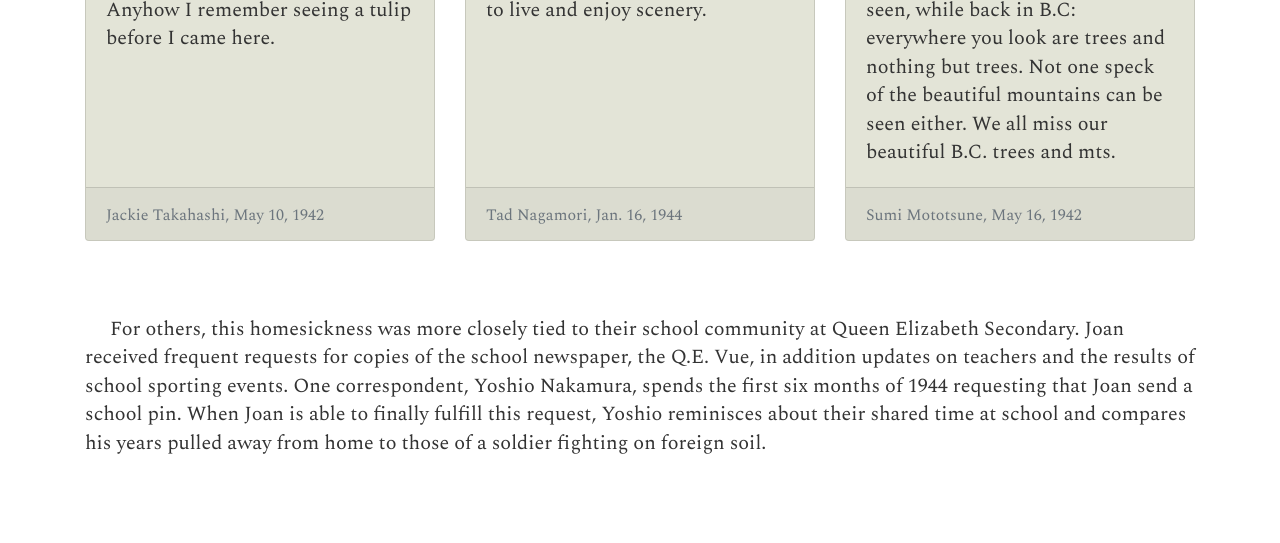
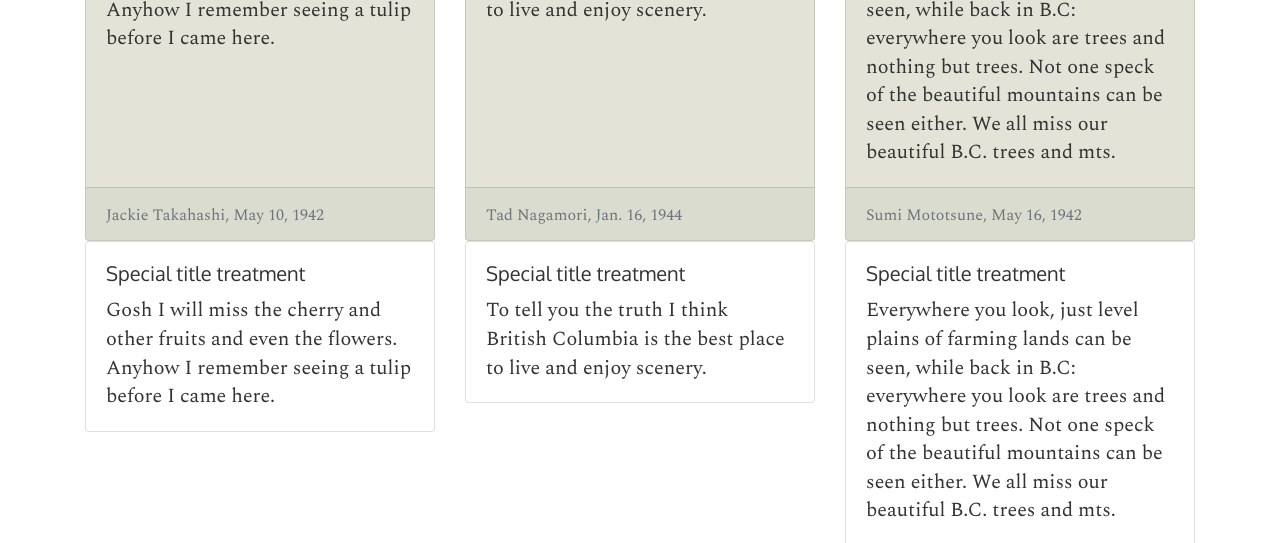
Before and after one commit to ubc-library-rbsc/gillis-2021, a Jekyll site: the page built from pages/homelife.md, in a window 1280 px wide and 900 px high, scrolled down 954 px, cut to the strip 0-543 px from the top of the window. Built offline with Jekyll 4.4.1, drawn with Linux system fonts in a browser that asks for light colours.

Commit message:
Update homelife.md

```diff
--- a/pages/homelife.md
+++ b/pages/homelife.md
@@ -52,6 +52,34 @@ permalink: /homelife.html
   </div>
 </div>
 
+<div class="row">
+  <div class="col-sm-4">
+    <div class="card">
+      <div class="card-body">
+        <h5 class="card-title">Special title treatment</h5>
+        <p class="card-text">Gosh I will miss the cherry and other fruits and even the flowers. 	Anyhow I remember seeing a tulip before I came here.</p>
+      </div>
+    </div>
+  </div>
+  <div class="col-sm-4">
+    <div class="card">
+      <div class="card-body">
+        <h5 class="card-title">Special title treatment</h5>
+        <p class="card-text">To tell you the truth I think British Columbia is the best place to live and enjoy scenery.</p>
+      </div>
+    </div>
+  </div>
+	<div class="col-sm-4">
+    <div class="card">
+      <div class="card-body">
+        <h5 class="card-title">Special title treatment</h5>
+        <p class="card-text">Everywhere you look, just level plains of farming lands can be seen, while back in B.C: everywhere you look are trees and nothing but trees. Not one speck of the beautiful mountains can be seen either. We all miss our beautiful B.C. trees and mts.</p>
+      </div>
+    </div>
+  </div>
+</div>
+
+
 <br><br>
 <p style="text-indent: 25px;">For others, this homesickness was more closely tied to their school community at Queen Elizabeth Secondary. Joan received frequent requests for copies of the school newspaper, the Q.E. Vue, in addition updates on teachers and the results of school sporting events. One correspondent, Yoshio Nakamura, spends the first six months of 1944 requesting that Joan send a school pin. When Joan is able to finally fulfill this request, Yoshio reminisces about their shared time at school and compares his years pulled away from home to those of a soldier fighting on foreign soil.</p>
 <br><br>
```
